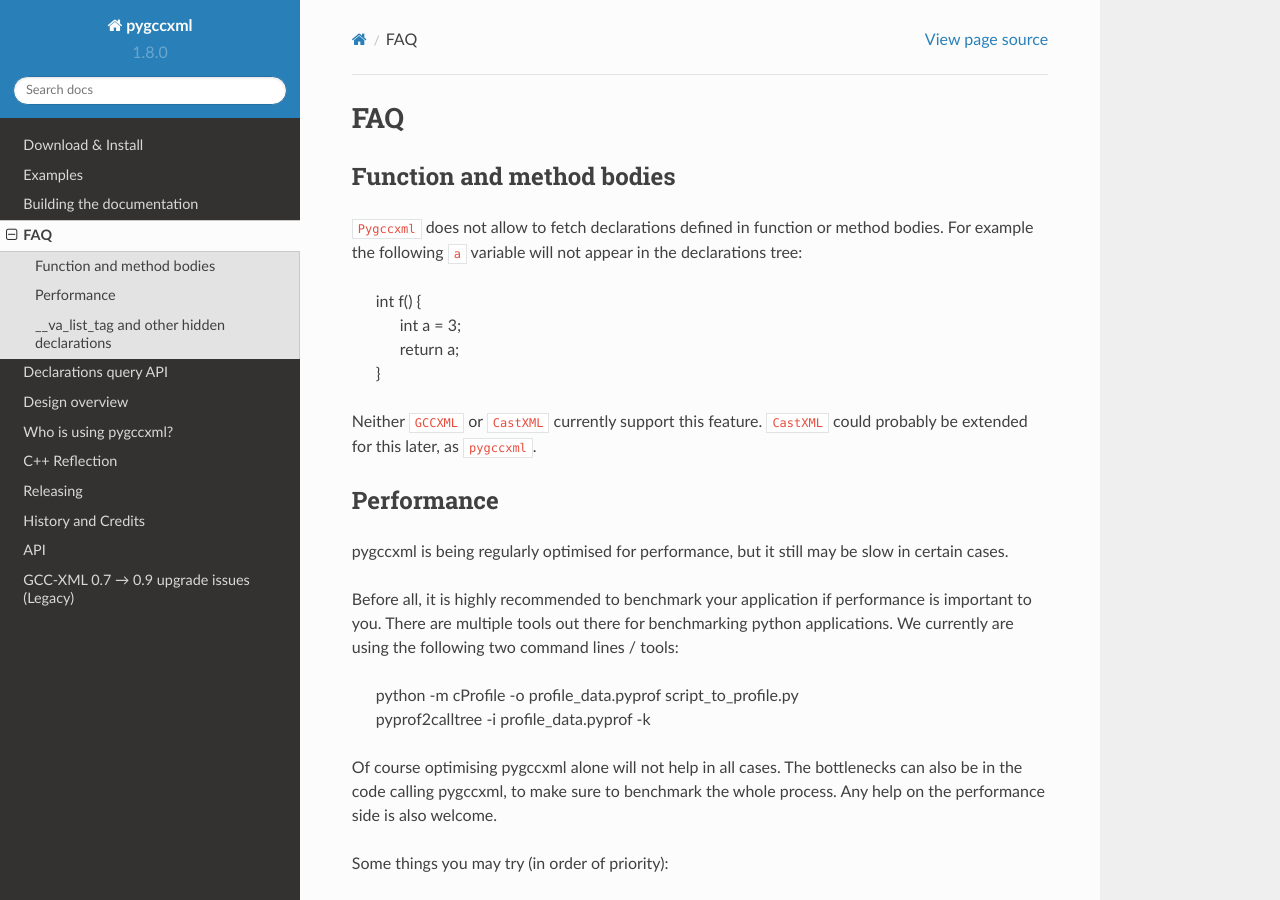
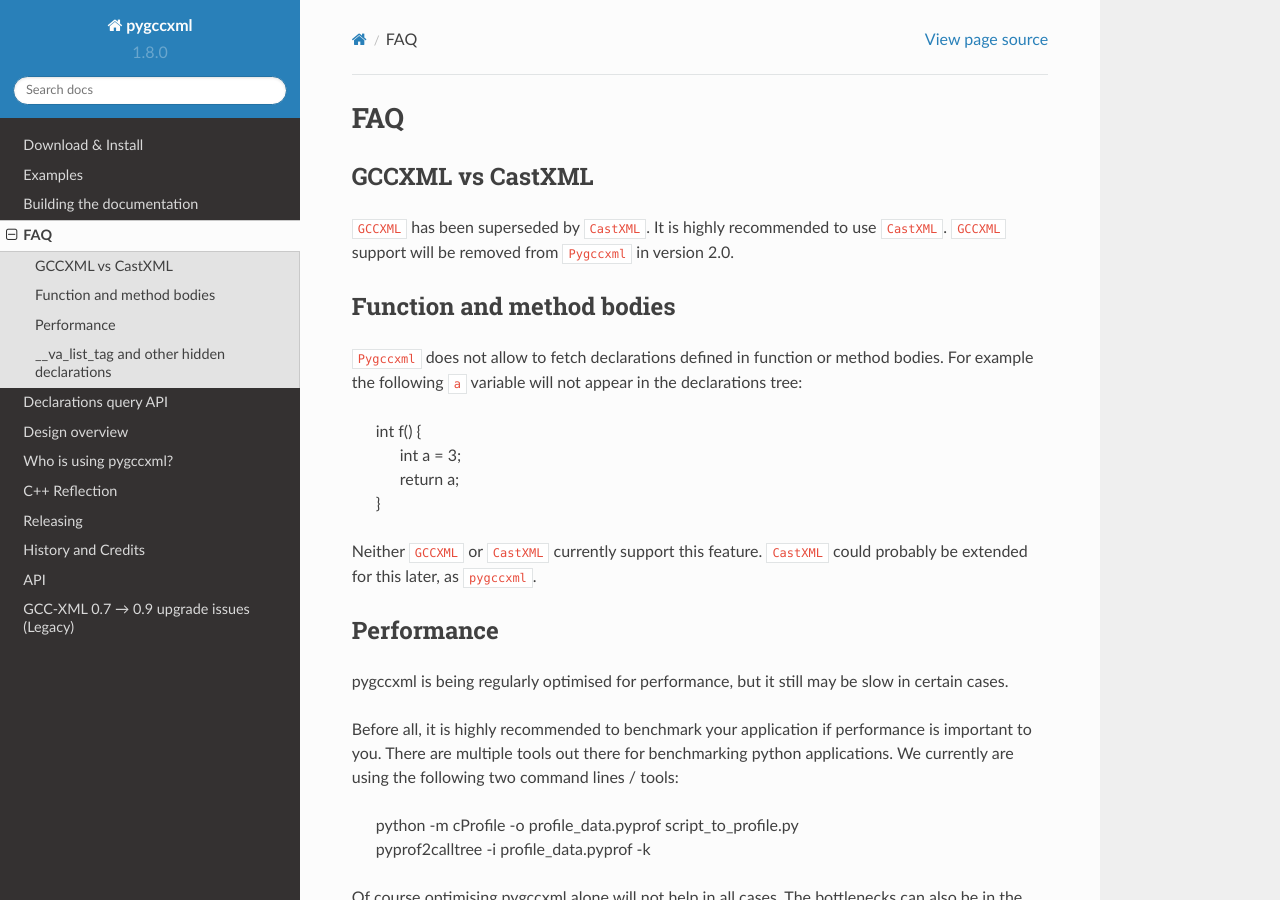
Before and after one commit to CastXML/pygccxml, a Sphinx documentation site: the page built from docs/faq.rst, in a window 1280 px wide and 900 px high. Built offline with Sphinx 7.4.7 and the Read the Docs theme 2.0.0, drawn with Linux system fonts in a browser that asks for light colours.

Commit message:
Add FAQ entry about gccxml

```diff
--- a/docs/faq.rst
+++ b/docs/faq.rst
@@ -1,5 +1,12 @@
 FAQ
 ===
+
+GCCXML vs CastXML
+-----------------
+
+``GCCXML`` has been superseded by ``CastXML``. It is highly recommended to
+use ``CastXML``. ``GCCXML`` support will be removed from ``Pygccxml``
+in version 2.0.
 
 Function and method bodies
 --------------------------
```
